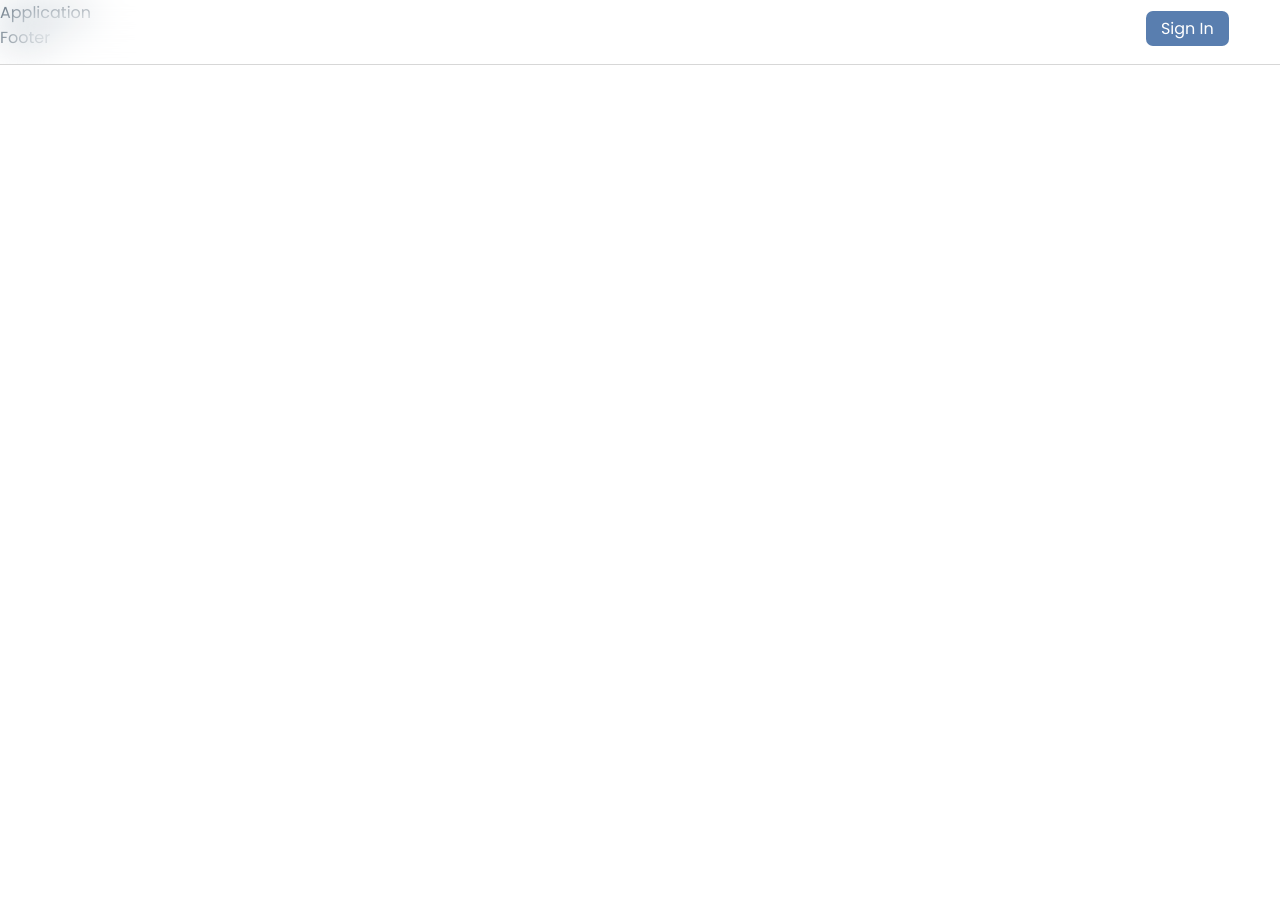
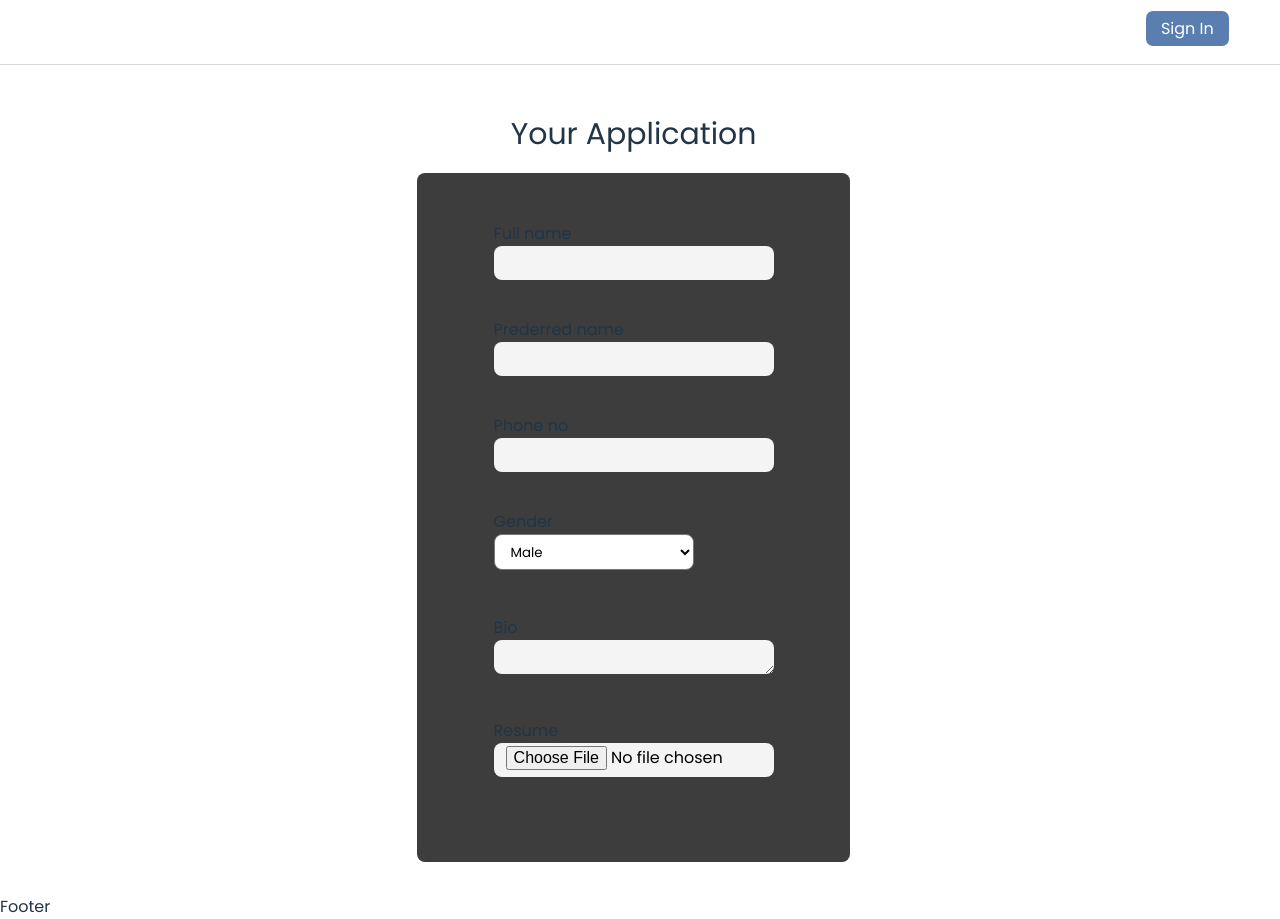
Before and after one commit to puneethx/FrameX, a React (Vite) app: page /application in a window 1280 px wide. Before the commit the page ends 800 px from the top, so only its background shows below. Built offline with nearby package versions, Linux system fonts and the light colour scheme.

Commit message:
application page done

```diff
--- a/src/Pages/Application/Application.jsx
+++ b/src/Pages/Application/Application.jsx
@@ -1,8 +1,46 @@
 import React from 'react'
+import "./Application.scss"
+const Application = () => {
 
-const Application = () => {
   return (
-    <div>Application</div>
+    <>
+    <div className='application'>
+    <div className='main-head'>
+      Your Application
+    </div>
+      <form className='forml'>
+        <label>
+          Full name<br></br>
+          <input type='text' name='name' />
+        </label><br></br>
+        <label>
+          Prederred name<br></br>
+          <input type='text' name='pname' />
+        </label><br></br>
+        <label>
+          Phone no<br></br>
+          <input type='number' name='phone' />
+        </label><br></br>
+        <label>
+          Gender<br></br>
+          <select>
+            <option value="male">Male</option>
+            <option value="female">Female</option>
+            <option value="not">Rather not</option>
+          </select>
+        </label><br></br>
+        <label>
+          Bio<br></br>
+          <textarea /> {/* value={this.state.value} onChange={this.handleChange} */}
+        </label><br></br>
+        <label>
+          Resume<br></br>
+          <input type='file'/>
+        </label><br></br>
+
+      </form>
+    </div>
+    </>
   )
 }
 
--- a/src/Pages/Application/Application.scss
+++ b/src/Pages/Application/Application.scss
@@ -0,0 +1,45 @@
+.application{
+    display: flex;
+    flex-direction: column;
+    justify-content: center;
+    margin: 4dvh auto;
+    width: 99dvw;
+
+    .main-head{
+        margin: 10dvh auto 2dvh;
+        font-size: 30px;
+        font-weight: bold;
+    }
+    .forml{
+        height: fit-content;
+        width: fit-content;
+        background-color: rgb(61, 61, 61);
+        border-radius: 8px;
+        display: flex;
+        flex-direction: column;
+        padding: 6dvh 6dvw 6dvh;
+        margin: 0px auto;
+        input, textarea{
+            margin-bottom: 12px;
+            height: 30px;
+            width: 20dvw;
+            border-radius: 8px;
+            padding: 2px 12px;
+            border: none;
+            background-color: rgb(244, 244, 244);
+            color: black;
+            font-family: "poppins";
+            font-size: medium;
+        }
+        select{
+            width: 200px;
+            height: 36px;
+            padding-left: 12px;
+            font-family: "poppins";
+            border-radius: 8px;
+            margin-bottom: 20px;
+            background-color: white;
+            color: black;
+        }
+    }
+}
--- a/src/Pages/Placement/Placement.jsx
+++ b/src/Pages/Placement/Placement.jsx
@@ -2,7 +2,7 @@ import React from 'react'
 
 const Placement = () => {
   return (
-    <div>Placement</div>
+    <div className='placement'>Placement</div>
   )
 }
 
--- a/src/Pages/Placement/Placement.scss
+++ b/src/Pages/Placement/Placement.scss
@@ -0,0 +1,3 @@
+.placement{
+    margin-top: 300px;
+}
```
